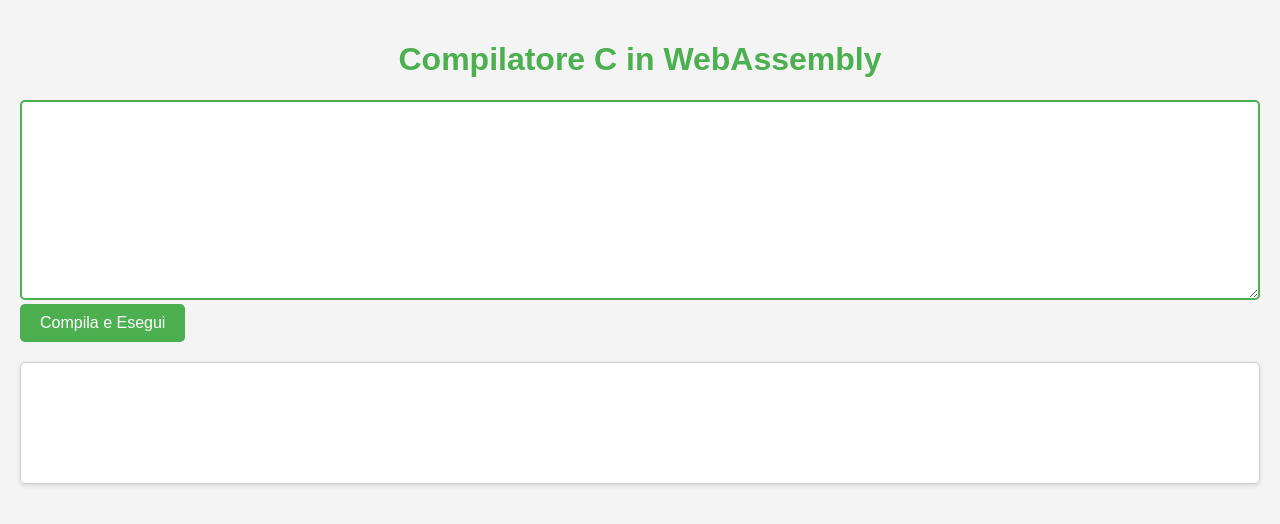
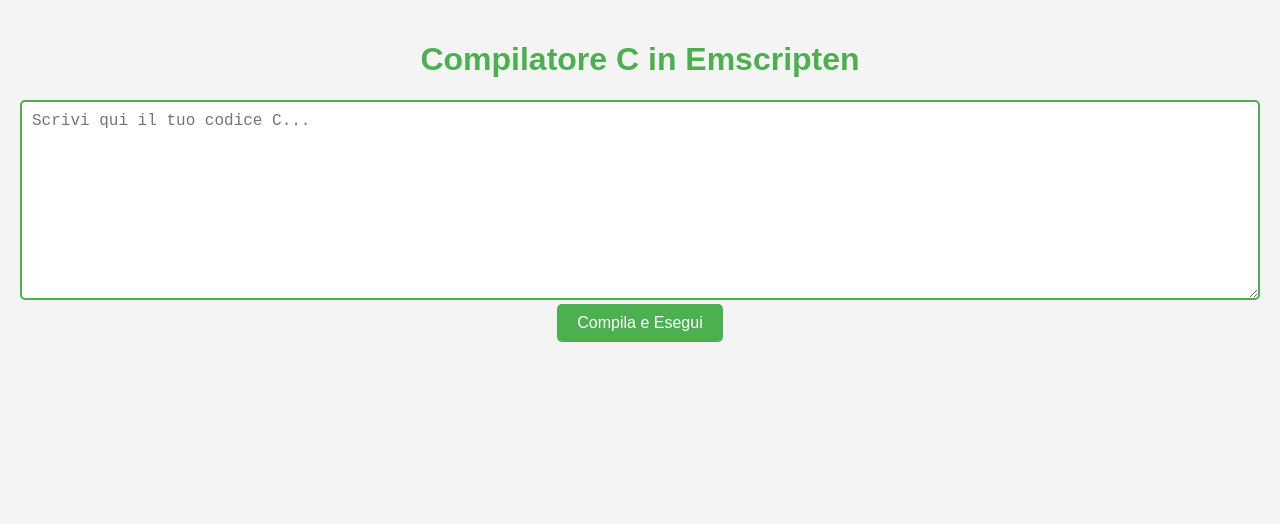
Before and after one commit to FrafUni/BachelorThesis, a plain HTML site: page public/index.html in a window 1280 px wide. Drawn offline with Linux system fonts and the light colour scheme.

Commit message:
Update index.html

```diff
--- a/public/index.html
+++ b/public/index.html
@@ -3,15 +3,14 @@
 <head>
     <meta charset="UTF-8">
     <meta name="viewport" content="width=device-width, initial-scale=1.0">
-    <title>Compilatore C in WebAssembly</title>
+    <title>Compilatore C</title>
     <link rel="stylesheet" href="style.css">
 </head>
 <body>
-    <div class="container">
-        <h1>Compilatore C in WebAssembly</h1>
-        <textarea id="code" placeholder="Scrivi qui il tuo codice C...">        </textarea>
+    <h1>Compilatore C in Emscripten</h1>
+    <textarea id="code" placeholder="Scrivi qui il tuo codice C..."></textarea>
+    <div style="text-align: center;">
         <button id="compileBtn">Compila e Esegui</button>
-        <div id="output"></div>
     </div>
 
     <script src="script.js"></script>
```
